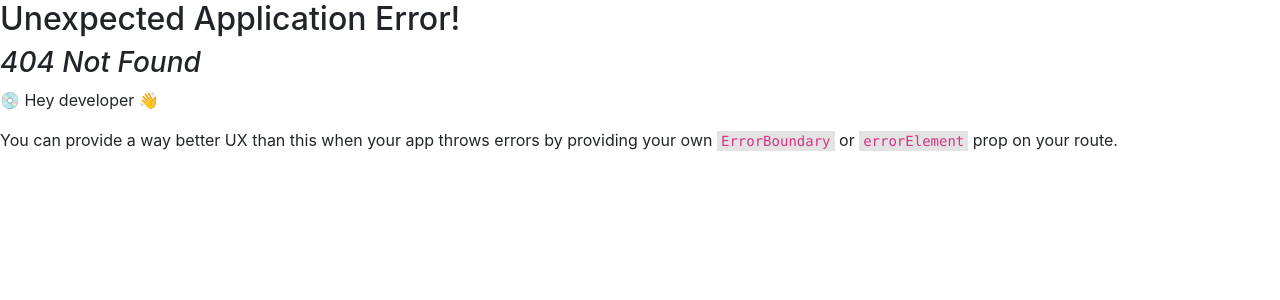
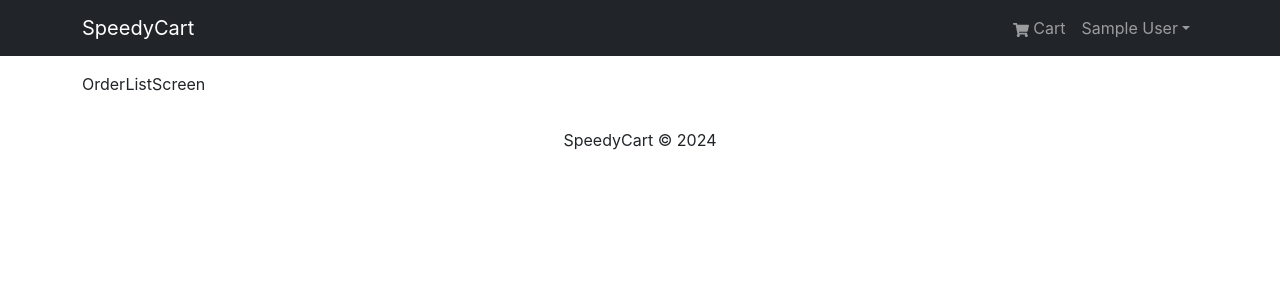
Before and after one commit to csabatoth627/speedycart-frontend, a React (Create React App) app: page /orderlist in a window 1280 px wide. Before the commit this address had no page. Shown: the top 300 px of the page. Built offline with nearby package versions, Linux system fonts and the light colour scheme; sample sign-in values are in the browser's storage.

Commit message:
feat:create OrderListScreen.jsx

```diff
--- a/src/index.js
+++ b/src/index.js
@@ -25,6 +25,7 @@ import AdminRoute from "./components/AdminRoute";
 import PlaceOrderScreen from "./screens/PlaceOrderScreen";
 import OrderScreen from "./screens/OrderScreen";
 import ProfileScreen from "./screens/ProfileScreen";
+import OrderListScreen from "./screens/OrderListScreen";
 
 const router = createBrowserRouter(
   createRoutesFromElements(
@@ -44,6 +45,8 @@ const router = createBrowserRouter(
       </Route>
 
       <Route path="" element={<AdminRoute />}>
+        <Route path="/orderlist" element={<OrderListScreen />} />
+
       </Route>
 
 
--- /dev/null
+++ b/src/screens/OrderListScreen.jsx
@@ -0,0 +1,9 @@
+import React from 'react'
+
+const OrderListScreen = () => {
+  return (
+    <div>OrderListScreen</div>
+  )
+}
+
+export default OrderListScreen
```
